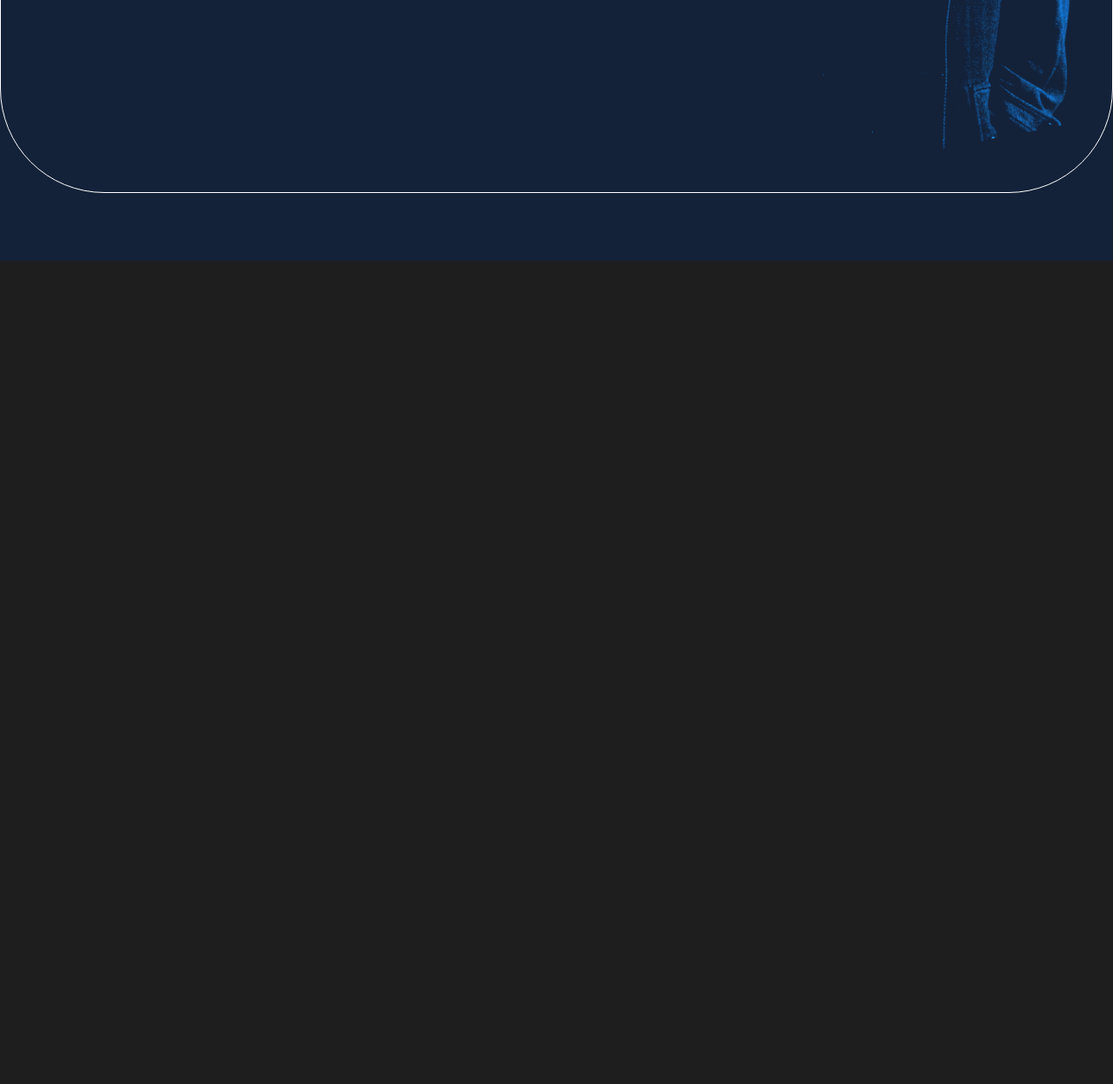
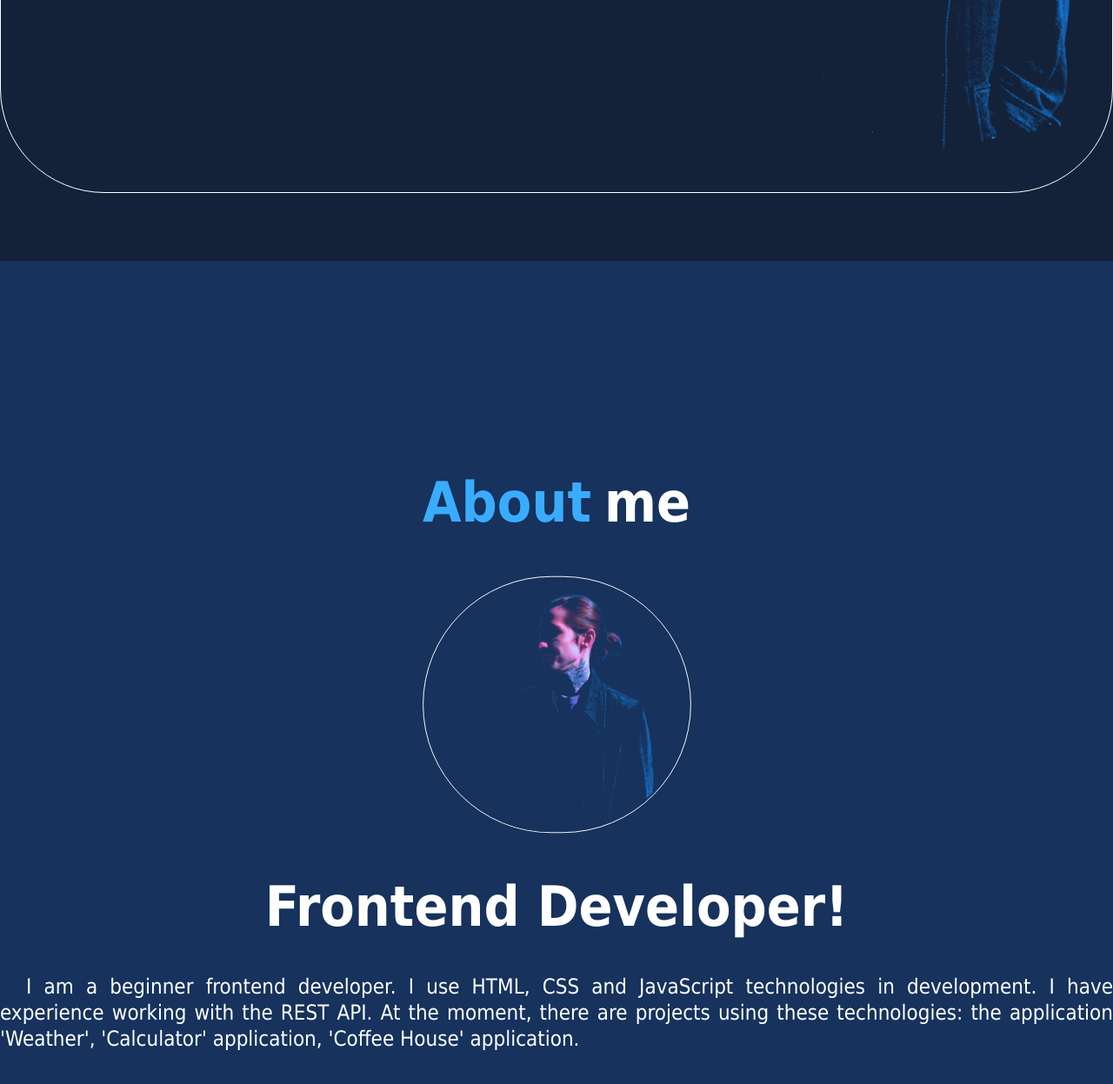
Before and after one commit to MaxRattle/Project-RESUME, a website: page html/home.html in a window 1280 px wide. Shown: the part 677-1924 px from the top of the page at 87% size. Before the commit the page ends 977 px from the top, so only its background shows below. Drawn offline with Linux system fonts and the light colour scheme.

Commit message:
feat: replace origin container on container__description and add new section aboutr

```diff
--- a/html/home.html
+++ b/html/home.html
@@ -47,14 +47,35 @@
     </header>
     <main>
       <section>
-        <div class="container">
+        <div class="container__description">
           <div class="description">
-            <h1 id="desription__header">Hello, I&#146;m <span id="my-name">Maxim Sushkov</span>
+            <h1 id="desription__header">
+              Hello, I&#146;m
+              <span id="my-name">Maxim Sushkov</span>
               <span id="front">Frontend Developer</span>
             </h1>
-            <p class="description__text">This project was created using the following technologies: HTML, CSS, JavaScript.</p>
+            <p class="description__text">
+              This project was created using the following technologies: HTML,
+              CSS, JavaScript.
+            </p>
           </div>
           <img id="description__photo" src="/img/my-photo.png" alt="my-photo">
+        </div>
+      </section>
+      <section id="container__about">
+        <div class="container">
+          <h1 class="container__header"><span class="header__color">About</span> me</h1>
+          <div id="container__photo">
+            <img class="container__photo__img" src="/img/my-photo-about.png" alt="my-photo-about">
+          </div>
+          <h2 class="container__header2">Frontend Developer!</h2>
+          <p class="container__p__about">
+            I am a beginner frontend developer. I use HTML, CSS and JavaScript
+            technologies in development. I have experience working with the REST
+            API. At the moment, there are projects using these technologies: the
+            application 'Weather', 'Calculator' application, 'Coffee House'
+            application.
+          </p>
         </div>
       </section>
     </main>
--- a/scss/home-style.scss
+++ b/scss/home-style.scss
@@ -8,6 +8,7 @@ $color-light-dark: #0066ff;
 $color-hover-header: #39acff;
 $color-hover-btn: rgba(0, 102, 255, 0.15);
 $color-hover-btn-text: #39acff;
+$color-about:rgba(0, 102, 255, 0.28);
 @mixin center-content {
     display: flex;
     align-items: center;
@@ -336,7 +337,8 @@ section{
     background-color: $color-dark;
 }
 
-.container{
+//description
+.container__description{
     display: flex;
     border: 1px solid #ffffff;
     width: 1280px;
@@ -351,7 +353,6 @@ section{
         width: 688px;
     }
 }
-
 
 .description{
     margin-top: 80px;
@@ -370,11 +371,11 @@ section{
 
 }
 
-h1 {
-    margin: 0;
-    padding: 0;
-    text-align: justify;
-}
+// h1 {
+//     margin: 0;
+//     padding: 0;
+//     text-align: justify;
+// }
 
 p {
     text-align: justify;
@@ -434,3 +435,77 @@ p {
         max-width: 440px;
     }
 }
+
+//about
+.container{
+    display: block;
+    width: 1280px;
+    max-width: 1280px;
+    margin-top: 38px;
+    margin-bottom: 78px;
+    @media (max-width: 1200px) {
+        max-width: 864px;
+    }
+    @media (max-width: 768px) {
+        width: 688px;
+    }
+}
+
+#container__about{
+    background-color: $color-about;
+}
+
+.container__header{
+    margin-top: 203px;
+    font-family: 'Tahoma';
+    font-style: normal;
+    font-weight: 700;
+    font-size: 64px;
+    display: flex;
+    justify-content: center;
+    color: #FFFFFF;
+}
+
+.header__color{
+    color: #39ACFF;
+    margin-right: 15px;
+}
+
+#container__photo{
+    display: flex;
+    justify-content: center;
+    margin-top: 40px;
+
+}
+
+.container__photo__img{
+    border: 1px solid #FFFFFF;
+    border-radius: 300px;
+    mix-blend-mode: lighten;
+    transform: matrix(0.95, 0, 0, 0.95, 0, 0);
+
+}
+
+.container__header2{
+    margin-top: 40px;
+    font-family: 'Tahoma';
+    font-style: normal;
+    font-weight: 700;
+    font-size: 64px;
+    display: flex;
+    justify-content: center;
+    color: #FFFFFF;
+}
+
+.container__p__about{
+    margin-top: 40px;
+    font-family: 'Tahoma';
+    font-style: normal;
+    font-weight: 400;
+    font-size: 24px;
+    line-height: 30px;
+    text-indent: 30px;
+    display: flex;
+    align-items: flex-start;
+    color: #FFFFFF;
+}
```
Also changed, not shown: css/home-style.css, img/my-photo-about.png (added), 1 other file. Lines whose indentation alone changed are shown as unchanged.
